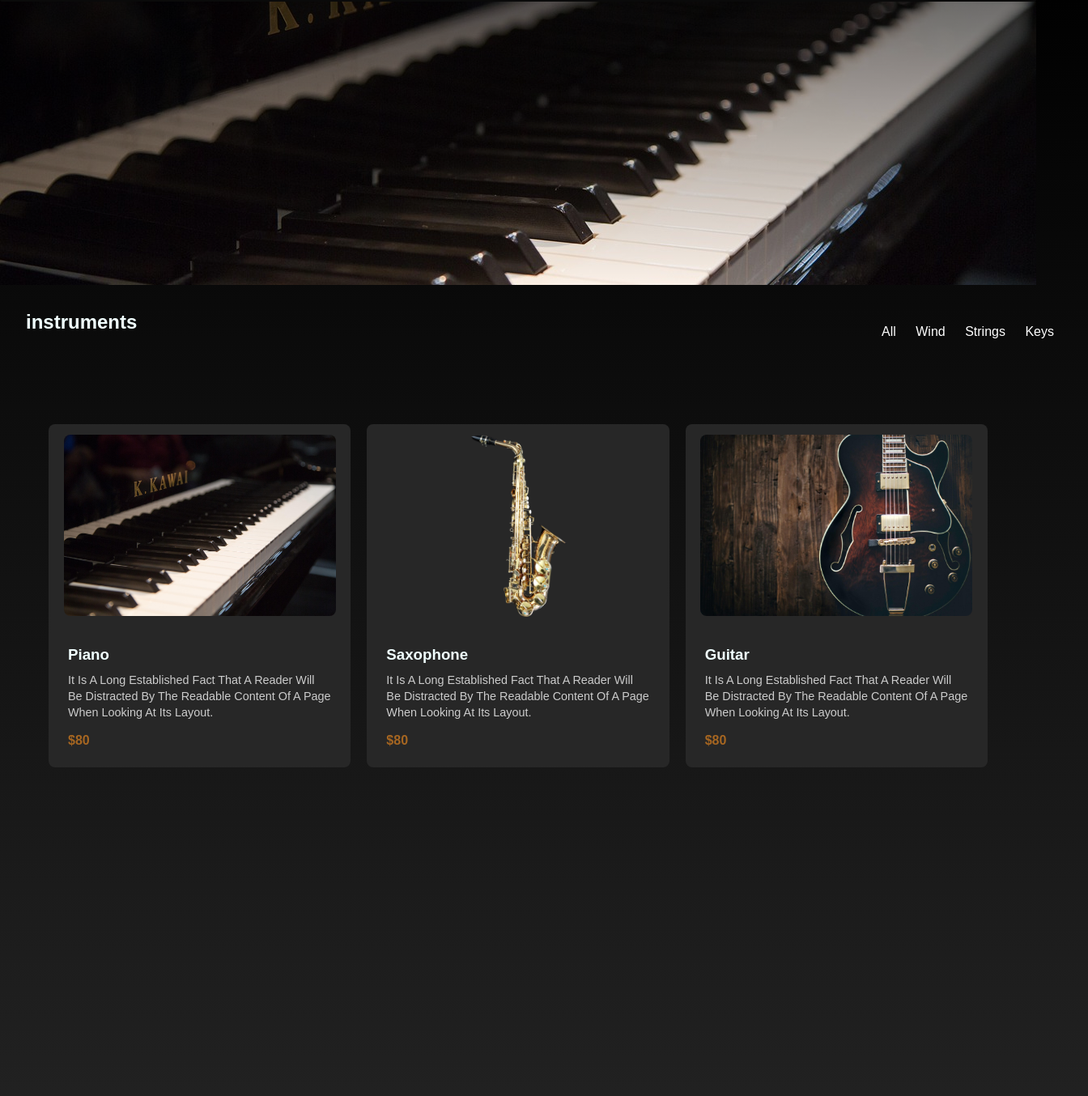
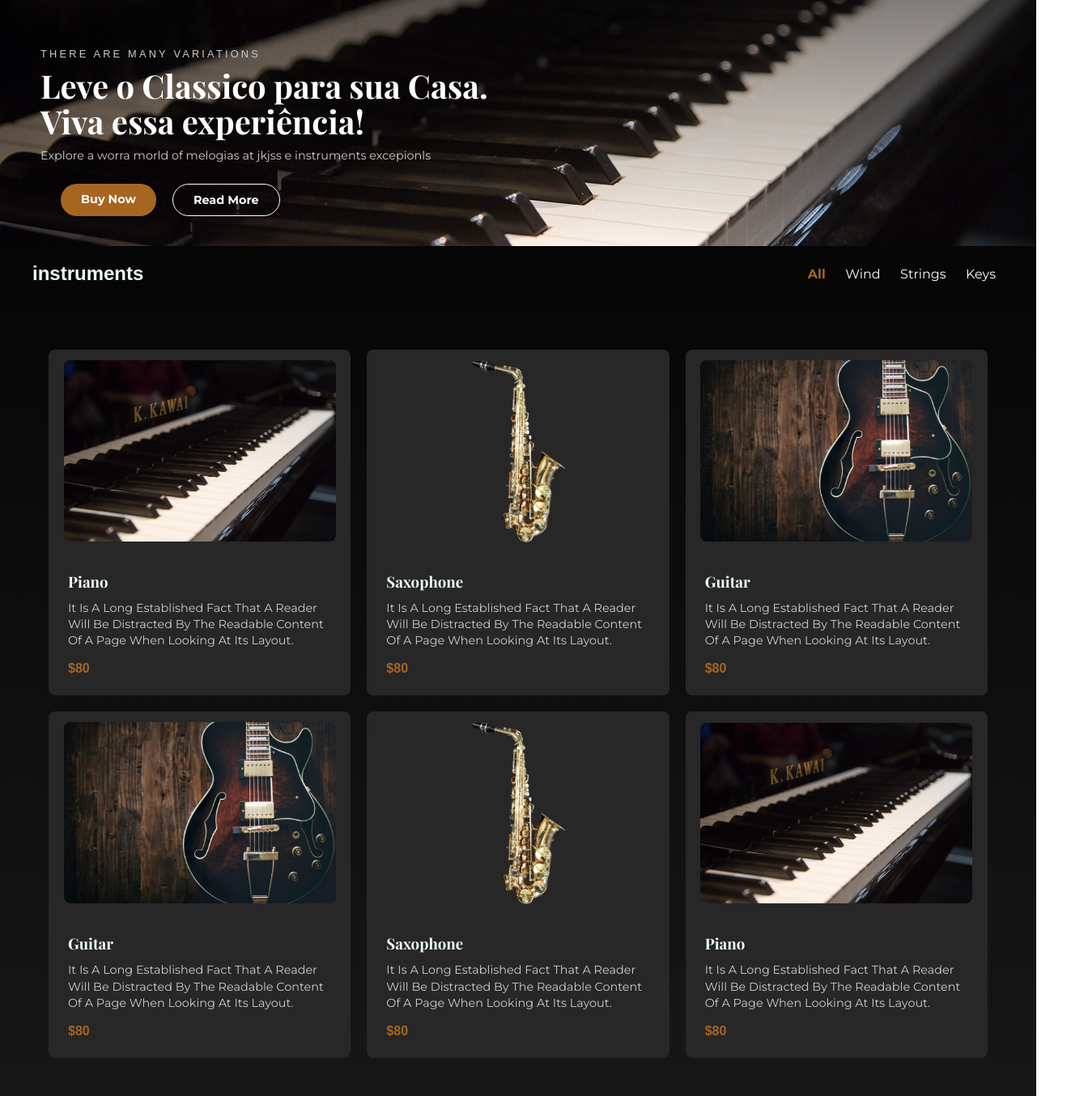
Before and after one commit to SaraAlmeida07/Proj-Catalogo-Code-Academy, a plain HTML site: page index.html in a window 1280 px wide. Shown: the part 46-1400 px from the top of the page at 81% size, 1344 px wide, since content can reach past the window. Drawn offline with nearby package versions, Linux system fonts and the light colour scheme.

Commit message:
Ajustando texto e botões do banner

```diff
--- a/css/style.css
+++ b/css/style.css
@@ -5,29 +5,38 @@
 }
 
 body {
-
-    height:200vh;
-    background:linear-gradient(rgb(0, 0, 0), rgb(39, 39, 39));
+  height: 300vh;
+  background: linear-gradient(rgb(0, 0, 0), rgb(39, 39, 39));
   color: azure;
 }
- nav.main{
+
+h1,
+h3 {
+  font-family: "Playfair Display", serif;
+}
+
+body,
+p,
+a {
+  font-family: "Montserrat", sans-serif;
+}
+nav.main {
   top: 0;
-    background-color: rgb(10, 10, 10);
+  background-color: transparent;
   width: 100%;
   height: 3rem;
   border-radius: 2px;
   z-index: 1000;
   position: fixed;
-
 }
 
 #logo {
   color: #fff;
   font-size: 20px;
   font-weight: bold;
-    position:absolute;
+  position: absolute;
   align-self: center;
-    top:15px;
+  top: 15px;
   left: 10px;
 }
 
@@ -40,11 +49,9 @@
   display: inline-block;
   margin-left: 10px;
   margin-right: 10px;
-
 }
 .item a {
   color: #fff;
-
 }
 
 .item a:hover {
@@ -53,11 +60,10 @@
 }
 
 .banner-container {
-    margin-top: 3rem;
   width: 100%;
   height: 350px;
-    overflow: hidden;  /* Garante que nada saia fora do retângulo */
-    position:relative;
+  overflow: hidden; /* Garante que nada saia fora do retângulo */
+  position: relative;
 }
 
 .banner-img {
@@ -69,9 +75,74 @@
 .banner-container::after {
   content: "";
   position: absolute;
-    top: 0; left: 0;
-    width: 100%; height: 100%;
-    background: linear-gradient(to bottom, rgba(0,0,0,0.5), transparent);
+  top: 0;
+  left: 0;
+  width: 100%;
+  height: 100%;
+  background: linear-gradient(to bottom, rgba(0, 0, 0, 0.5), transparent);
+}
+
+.text-banner {
+  position: absolute;
+  display: flex;
+  flex-direction: column;
+  z-index: 10;
+  color: #fff;
+  left: 50px;
+  top: 30%;
+  max-width: 600px;
+}
+
+.text-banner span {
+  font-size: 0.8rem;
+  letter-spacing: 0.2rem;
+  text-transform: uppercase;
+  color: #ccc;
+  margin-bottom: 10px;
+}
+
+.text-banner h1 {
+  font-size: 2.5rem;
+  font-weight: bold;
+  line-height: 1.1;
+}
+
+.text-banner p {
+  color: rgba(255, 255, 255, 0.8);
+  margin-top: 10px;
+}
+
+.banner-buttons {
+  display: flex;
+  gap: 20px;
+  margin: 25px;
+}
+
+.banner-buttons a {
+  display: inline-block;
+  padding: 10px 25px;
+  border-radius: 30px;
+  font-size: 0.9rem;
+  font-weight: bold;
+  transition: 0.3s;
+}
+.btn-primary {
+  background-color: #a66621;
+  border-radius: 30px;
+  color: #fff;
+}
+
+.btn-secondary {
+  border: 1px solid #fff;
+  color: #fff;
+}
+
+.btn-primary:hover {
+  background-color: #251b11;
+}
+.btn-secondary:hover {
+  background-color: #251b11;
+  border: none;
 }
 
 .catalogo {
@@ -81,13 +152,10 @@
   padding: 60px;
   max-width: 1200px;
   margin: 0 auto;
-
-
 }
 
 .card {
-
-    background-color:  rgb(39, 39, 39);
+  background-color: rgb(39, 39, 39);
   border-radius: 0.5rem;
   align-items: center;
 }
@@ -104,7 +172,6 @@
   max-height: 90%;
   object-fit: contain;
   border-radius: 0.5rem;
-
 }
 
 .descricao {
@@ -126,22 +193,19 @@
   display: block;
   margin-top: 1rem;
   font-weight: bold;
-    color:#a66621;
+  color: #a66621;
 }
-nav.filtro{
-    padding-top: 3rem;
-    padding: 2rem;
+nav.filtro {
   display: flex;
   justify-content: space-between;
-    width: 100%;
-    height: 3rem;
-    border-radius: 2px;
+  align-items: center;
+  padding: 20px 40px;
 }
 
-#filter{
+#filter {
   list-style: none;
-    float: right;
-    margin-top: 17px;
+  float: center;
+  margin-top: 1px;
 }
 
 .cat {
@@ -151,5 +215,12 @@
 }
 .cat a {
   color: #fff;
+}
+.cat a:hover {
+  color: #a66621;
+}
 
+.cat a.active {
+  color: #a66621;
+  font-weight: bold;
 }
--- a/index.html
+++ b/index.html
@@ -1,17 +1,21 @@
-<!DOCTYPE html>
+<!doctype html>
 <html lang="en">
   <head>
-    <meta charset="UTF-8">
-    <meta name="viewport" content="width=device-width, initial-scale=1.0">
-    <link rel="stylesheet" href="css/style.css">
+    <meta charset="UTF-8" />
+    <meta name="viewport" content="width=device-width, initial-scale=1.0" />
+    <link rel="stylesheet" href="css/style.css" />
+    <link
+      href="https://fonts.googleapis.com/css2?family=Montserrat:wght@300;400;700&family=Playfair+Display:wght@700;900&display=swap"
+      rel="stylesheet"
+    />
     <title>Classic</title>
   </head>
   <body>
     <nav class="main">
-        <a href="#"  id="logo">Classic</a>
-        <ul id="menu" >
-            <li class="item"> <a href="#"> Home</a></li>
-            <li class="item"> <a href="#"> About us</a> </li>
+      <a href="#" id="logo">Classic</a>
+      <ul id="menu">
+        <li class="item"><a href="#"> Home</a></li>
+        <li class="item"><a href="#"> About us</a></li>
         <li class="item"><a href="#">Songs</a></li>
         <li class="item"><a href="#">Favorites</a></li>
         <li class="item"><a href="#">Login</a></li>
@@ -19,9 +23,23 @@
     </nav>
 
     <div class="banner-container">
-        <img src="imagens/piano.jpg" alt="Teclas de um piano" class="banner-img">
+      <img
+        src="imagens/piano.jpg"
+        alt="Teclas de um piano"
+        class="banner-img"
+      />
+      <div class="text-banner">
+        <span>THERE ARE MANY VARIATIONS</span>
+        <h1>Leve o Classico para sua Casa. Viva essa experiência!</h1>
+        <p>
+          Explore a worra morld of melogias at jkjss e instruments excepionls
+        </p>
+        <div class="banner-buttons">
+          <a href="#" class="btn-primary">Buy Now</a>
+          <a href="#" class="btn-secondary">Read More</a>
         </div>
-
+      </div>
+    </div>
 
     <nav class="filtro">
       <h2>instruments</h2>
@@ -33,51 +51,91 @@
       </ul>
     </nav>
     <section class="catalogo">
-
-
-
       <div class="card">
         <div class="img-bg">
-                <img src="imagens/piano.jpg">
+          <img src="imagens/piano.jpg" />
         </div>
 
         <div class="descricao">
           <h3>Piano</h3>
-                <p>It is a long established fact that a reader will be distracted by the readable content of a page when looking at its layout.
+          <p>
+            It is a long established fact that a reader will be distracted by
+            the readable content of a page when looking at its layout.
           </p>
           <span class="preco">$80</span>
         </div>
-
-
       </div>
 
       <div class="card">
         <div class="img-bg">
-                <img src="imagens/sax.png">
+          <img src="imagens/sax.png" />
         </div>
         <div class="descricao">
           <h3>saxophone</h3>
-                <p>It is a long established fact that a reader will be distracted by the readable content of a page when looking at its layout.
+          <p>
+            It is a long established fact that a reader will be distracted by
+            the readable content of a page when looking at its layout.
           </p>
           <span class="preco">$80</span>
         </div>
-
-
       </div>
 
       <div class="card">
         <div class="img-bg">
-                <img src="imagens/guitar.jpg">
+          <img src="imagens/guitar.jpg" />
         </div>
 
         <div class="descricao">
           <h3>Guitar</h3>
-                <p>It is a long established fact that a reader will be distracted by the readable content of a page when looking at its layout.
+          <p>
+            It is a long established fact that a reader will be distracted by
+            the readable content of a page when looking at its layout.
           </p>
           <span class="preco">$80</span>
         </div>
+      </div>
+      <div class="card">
+        <div class="img-bg">
+          <img src="imagens/guitar.jpg" />
+        </div>
 
+        <div class="descricao">
+          <h3>Guitar</h3>
+          <p>
+            It is a long established fact that a reader will be distracted by
+            the readable content of a page when looking at its layout.
+          </p>
+          <span class="preco">$80</span>
+        </div>
+      </div>
 
+      <div class="card">
+        <div class="img-bg">
+          <img src="imagens/sax.png" />
+        </div>
+        <div class="descricao">
+          <h3>saxophone</h3>
+          <p>
+            It is a long established fact that a reader will be distracted by
+            the readable content of a page when looking at its layout.
+          </p>
+          <span class="preco">$80</span>
+        </div>
+      </div>
+
+      <div class="card">
+        <div class="img-bg">
+          <img src="imagens/piano.jpg" />
+        </div>
+
+        <div class="descricao">
+          <h3>Piano</h3>
+          <p>
+            It is a long established fact that a reader will be distracted by
+            the readable content of a page when looking at its layout.
+          </p>
+          <span class="preco">$80</span>
+        </div>
       </div>
     </section>
   </body>
```
Lines whose indentation alone changed are shown as unchanged.
